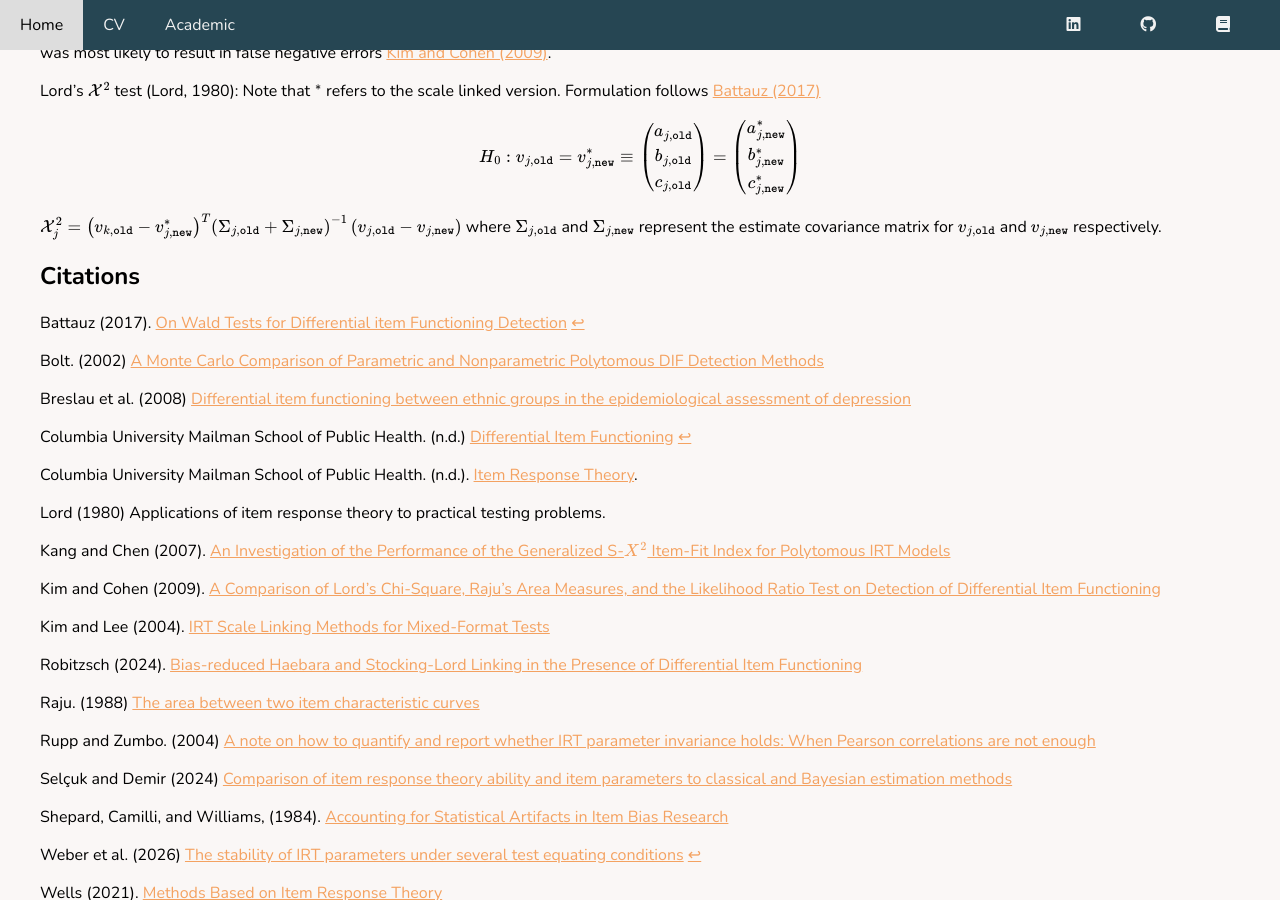
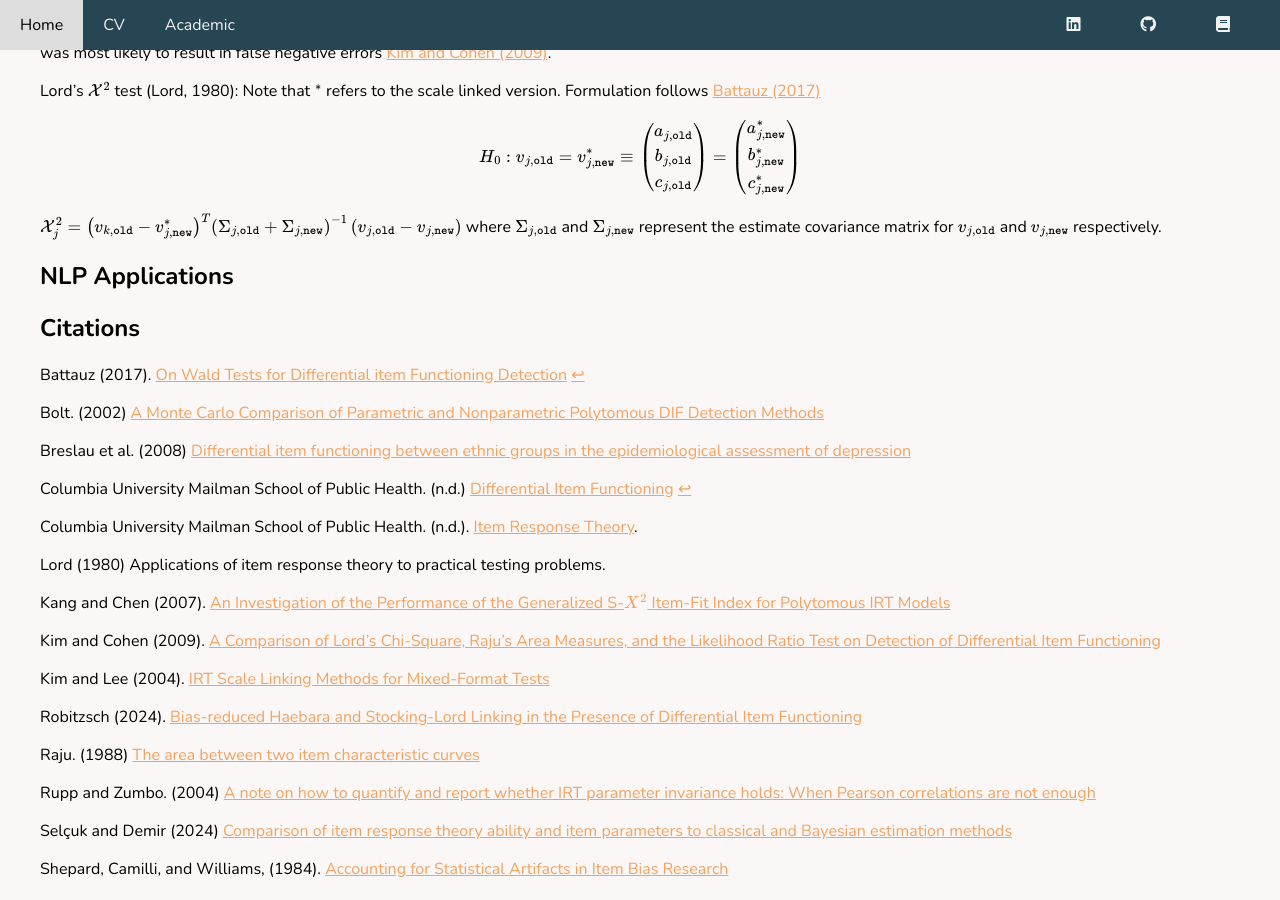
Before and after one commit to ec5ug/ec5ug.github.io, a Jekyll site: the page built from pages/irt.md, in a window 1280 px wide and 900 px high, scrolled down 4967 px. Built offline with Jekyll 4.4.1, drawn with Linux system fonts in a browser that asks for light colours.

Commit message:
adding nlp applications header

```diff
--- a/pages/irt.md
+++ b/pages/irt.md
@@ -232,6 +232,7 @@ $$
 \mathcal{X}_j^2 = \left(v_{k,\texttt{old}} - v^*_{j,\texttt{new}}\right)^T\left(\Sigma_{j, \texttt{old}}+\Sigma_{j, \texttt{new}}\right)^{-1}\left(v_{j,\texttt{old}}-v_{j, \texttt{new}}\right)
 $$ where $\Sigma_{j, \texttt{old}}$ and $\Sigma_{j, \texttt{new}}$ represent the estimate covariance matrix for $v_{j, \texttt{old}}$ and $v_{j, \texttt{new}}$ respectively.
 
+## NLP Applications
 
 ## Citations
 
```
